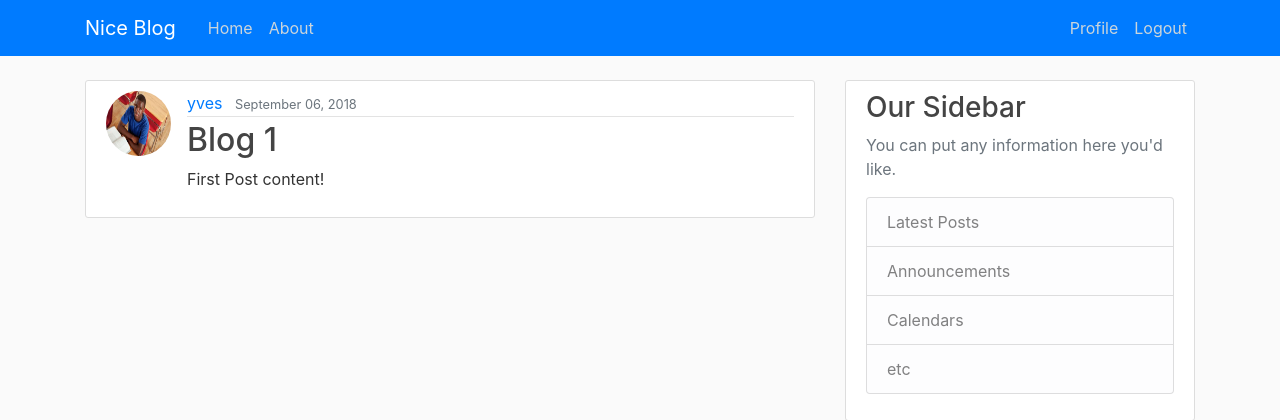
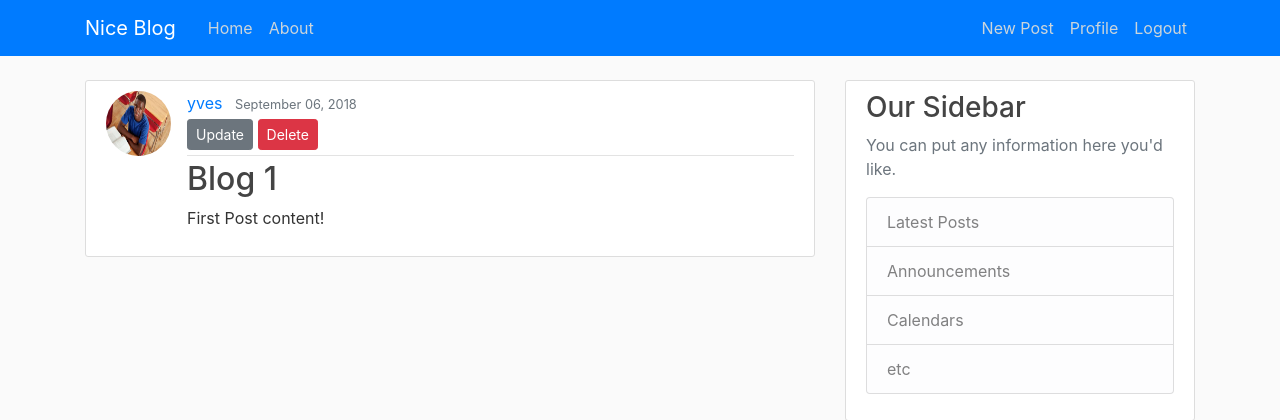
Before and after one commit to yalain03/django-blog, a Django app: page /post/1/ in a window 1280 px wide. Shown: the top 420 px of the page. Run offline with Django 3.2, Linux system fonts and the light colour scheme; a user stored in the database is signed in; data comes from the database, SQL or seed files in the repository; both versions use the stored data as it was after the commit; some libraries are stand-ins or nearby versions.

Commit message:
Linking pages

```diff
--- a/blog/templates/blog/base.html
+++ b/blog/templates/blog/base.html
@@ -32,6 +32,7 @@
             <!-- Navbar Right Side -->
             <div class="navbar-nav">
                 {% if user.is_authenticated %}
+                    <a class="nav-item nav-link" href="{% url 'post-create' %}">New Post</a>
                     <a class="nav-item nav-link" href="{% url 'profile' %}">Profile</a>
                     <a class="nav-item nav-link" href="{% url 'logout' %}">Logout</a>
                 {% else %}
--- a/blog/templates/blog/post_detail.html
+++ b/blog/templates/blog/post_detail.html
@@ -6,6 +6,12 @@
             <div class="article-metadata">
               <a class="mr-2" href="#">{{ object.author }}</a>
               <small class="text-muted">{{ object.date_posted | date:"F d, Y" }}</small>
+                {% if object.author == user %}
+                    <div>
+                        <a href="{% url 'post-update' object.id %}" class="btn btn-secondary btn-sm mt-1 mb-1">Update</a>
+                        <a href="{% url 'post-delete' object.id %}" class="btn btn-danger btn-sm mt-1 mb-1">Delete</a>
+                    </div>
+                {% endif %}
             </div>
             <h2 class="article-title">{{ object.title }}</h2>
             <p class="article-content">{{ object.content }}</p>
```
Also changed, not shown: db.sqlite3.
